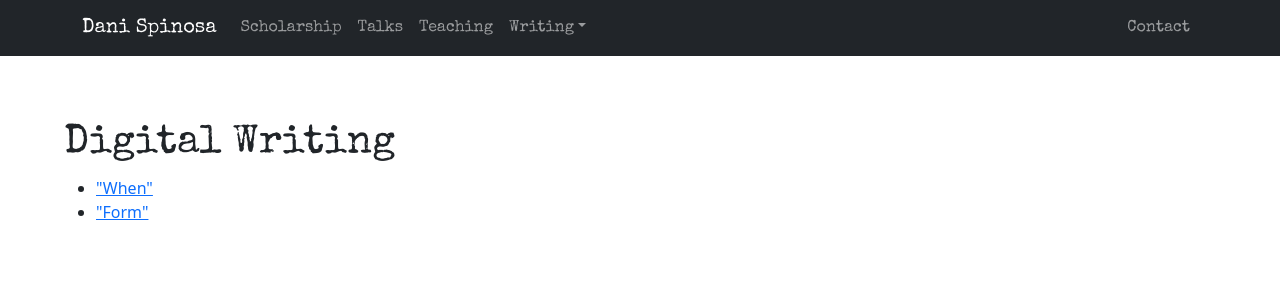
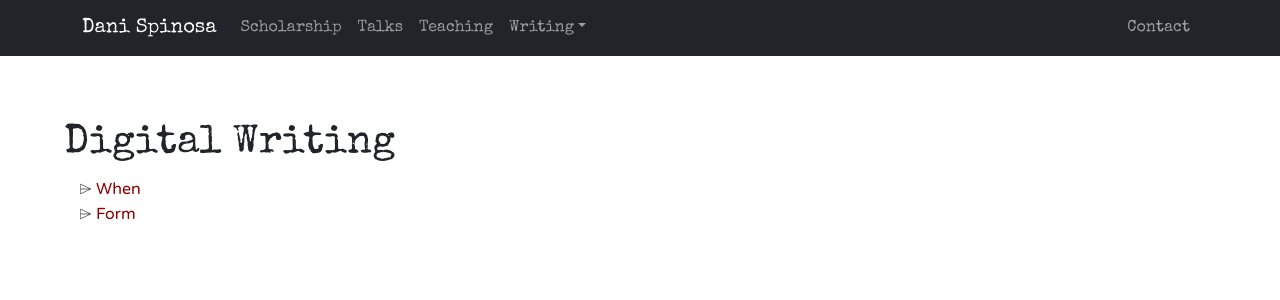
Before and after one commit to danispinxo/dani-site, a Next.js app: page /digital-projects in a window 1280 px wide. Shown: the top 300 px of the page. Built offline with nearby package versions, Linux system fonts and the light colour scheme.

Commit message:
nicer formatting for digital projects page

```diff
--- a/src/pages/digital-projects.jsx
+++ b/src/pages/digital-projects.jsx
@@ -6,12 +6,12 @@ const DigitalProjects = () => {
       <TopNavbar />
       <main className="page-content">
         <h1 className="title">Digital Writing</h1>
-        <ul>
-          <li>
-            <a href="/when">"When"</a>
+        <ul className="bullet-list">
+          <li className="list-item">
+            <a href="/when">When</a>
           </li>
-          <li>
-            <a href="/form">"Form"</a>
+          <li className="list-item">
+            <a href="/form">Form</a>
           </li>
         </ul>
       </main>
--- a/src/styles/ListPages.scss
+++ b/src/styles/ListPages.scss
@@ -5,6 +5,19 @@
 
   .title {
     font-family: $typewriter-font;
+  }
+
+  .list-item {
+    a {
+      font-family: $round-font;
+      color: darkred;
+      text-decoration: none;
+
+      &:hover {
+        color: darkred;
+        text-decoration: none;
+      }
+    }
   }
 
   .subtitle {
```
